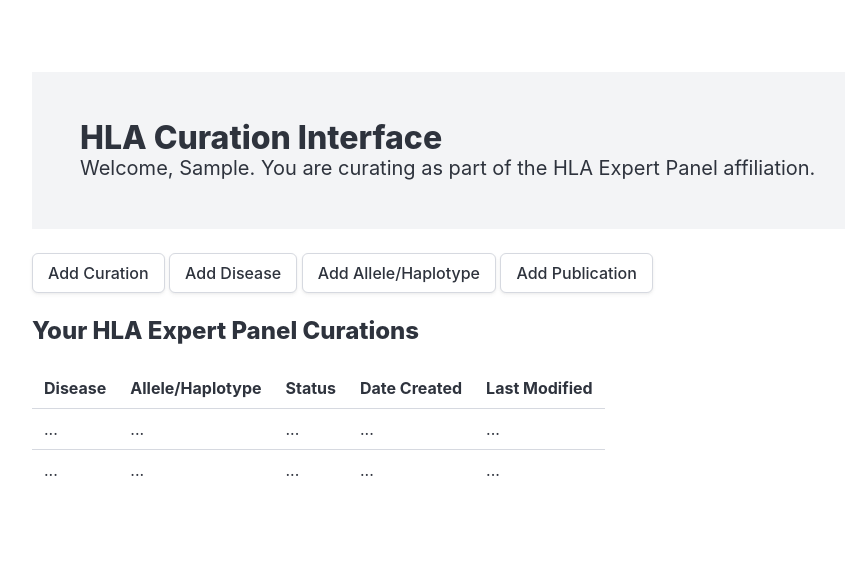
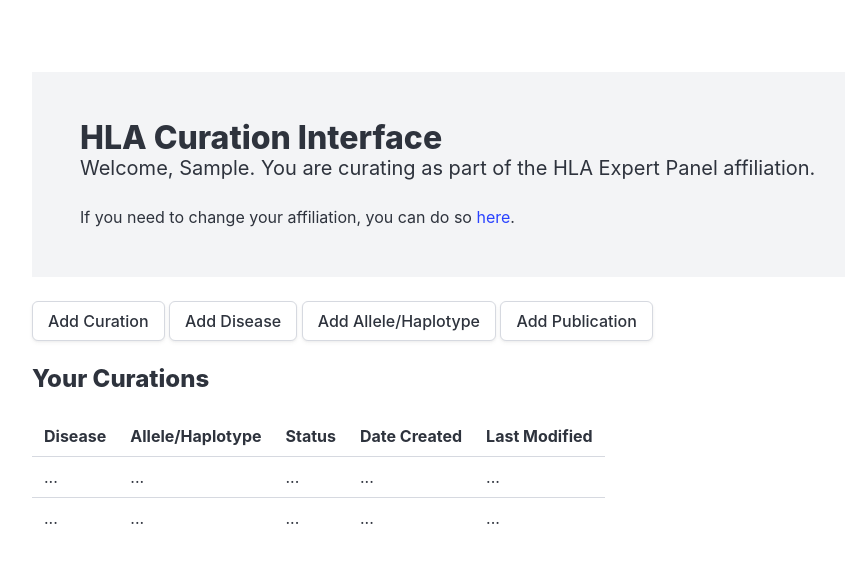
Before and after one commit to ClinGen/stanford-hci, a Django app: page / in a window 1280 px wide. Shown: the part 56-619 px from the top of the page, without its empty margins (32-877 px from the left). Run offline with Django 5.2, Linux system fonts and the light colour scheme; the visitor is signed in with stand-in values (Sample User, id 1).

Commit message:
Add affiliation help text

```diff
--- a/src/apps/core/templates/core/home.html
+++ b/src/apps/core/templates/core/home.html
@@ -8,6 +8,7 @@
                 <h2 class="title">HLA Curation Interface</h2>
                 {% if is_authenticated %}
                 <p class="subtitle">Welcome, {{ first_name }}. You are curating as part of the {{ affiliation }} affiliation.</p>
+                <p class="helptext">If you need to change your affiliation, you can do so <a href="#">here</a>.</p>
                 {% else %}
                     <p class="subtitle">Welcome. To curate as part of an affiliation, please <a href="#">log in</a>.</p>
                 {% endif %}
@@ -17,7 +18,7 @@
     {% include "includes/_add_buttons.html" %}
     {% if is_authenticated %}
     <div class="block">
-        <h3 class="title is-4">Your {{ affiliation }} Curations</h3>
+        <h3 class="title is-4">Your Curations</h3>
         {% include "includes/_dummy_your_curations_table.html" %}
     </div>
     {% else %}
```
